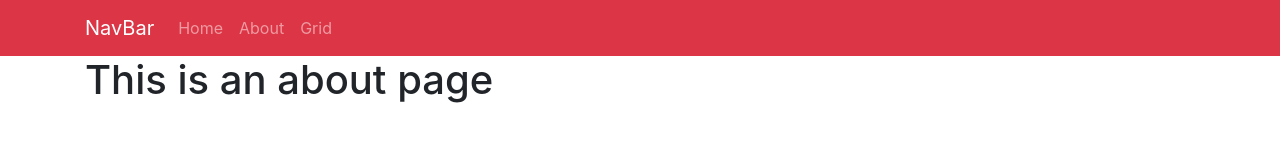
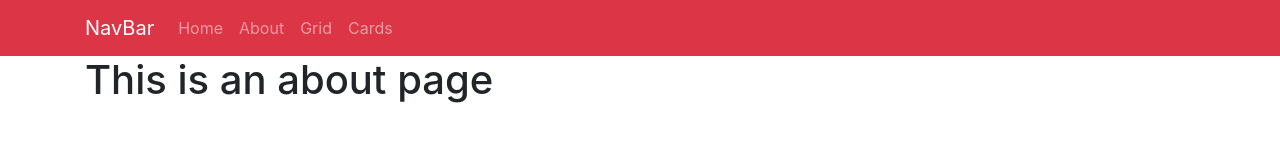
Before and after one commit to edgardo001/03_demovue_bootstrap1, a Vue app: page /about in a window 1280 px wide. Shown: the top 160 px of the page. Built offline with nearby package versions, Linux system fonts and the light colour scheme.

Commit message:
Se agrega menu a Cards

```diff
--- a/src/App.vue
+++ b/src/App.vue
@@ -12,6 +12,7 @@
                <b-nav-item :to="{name: 'home'}" exact>Home</b-nav-item>
                <b-nav-item :to="{name: 'about'}">About</b-nav-item>
                <b-nav-item :to="{name: 'grid'}">Grid</b-nav-item>
+               <b-nav-item :to="{name: 'cards'}">Cards</b-nav-item>
              </b-navbar-nav>
            </b-collapse>
         </b-container>
```
